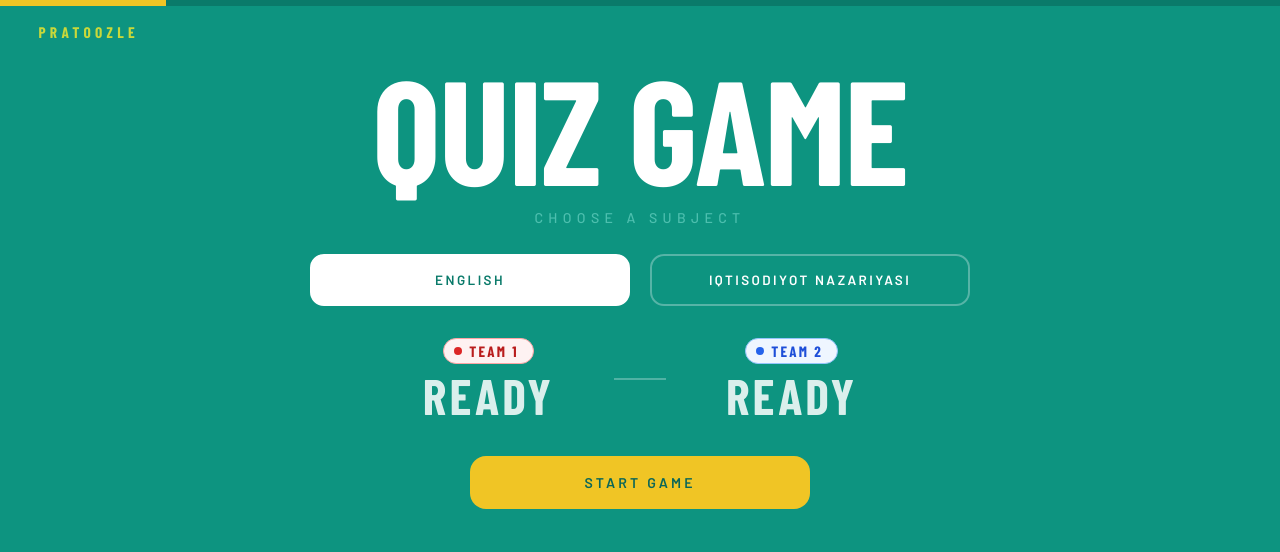
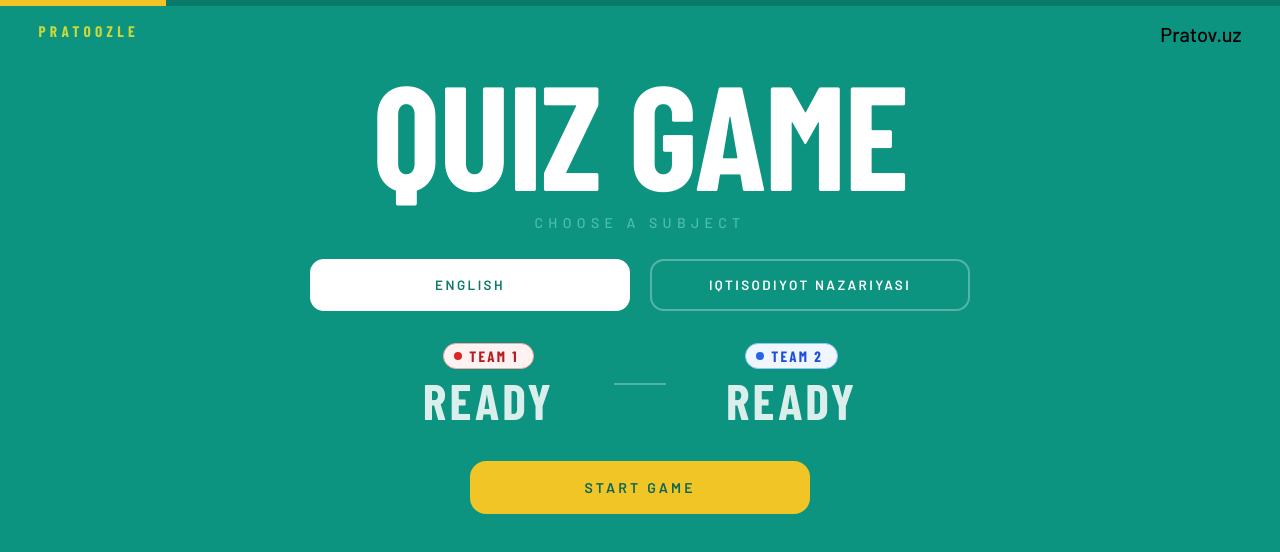
Before and after one commit to xpratov/pratoozle, a React (Vite) app: page / in a window 1280 px wide. Shown: the top 552 px of the page. Built offline with nearby package versions, Linux system fonts and the light colour scheme; a web font is replaced by a local one.

Commit message:
Home page'ning Headeriga pratov.uz deb yozib qo'ydim

```diff
--- a/src/pages/Home/Home.jsx
+++ b/src/pages/Home/Home.jsx
@@ -99,7 +99,7 @@ export default function LandingPage() {
       </div>
 
       {/* Logo */}
-      <header style={{ padding: "clamp(14px,2vh,22px) clamp(20px,3vw,40px) 0", flexShrink: 0 }}>
+      <header style={{ padding: "clamp(14px,2vh,22px) clamp(20px,3vw,40px) 0", flexShrink: 0, display: "flex", justifyContent: "space-between" }}>
         <span style={{
           fontFamily: "var(--f-condensed)", fontWeight: 700,
           fontSize: "clamp(13px, 1.2vw, 16px)",
@@ -111,6 +111,9 @@ export default function LandingPage() {
           transition: "opacity 0.5s ease, transform 0.5s ease",
         }}>
           PRATOOZLE
+        </span>
+        <span style={{fontSize: 20}}>
+          Pratov.uz
         </span>
       </header>
 
```
